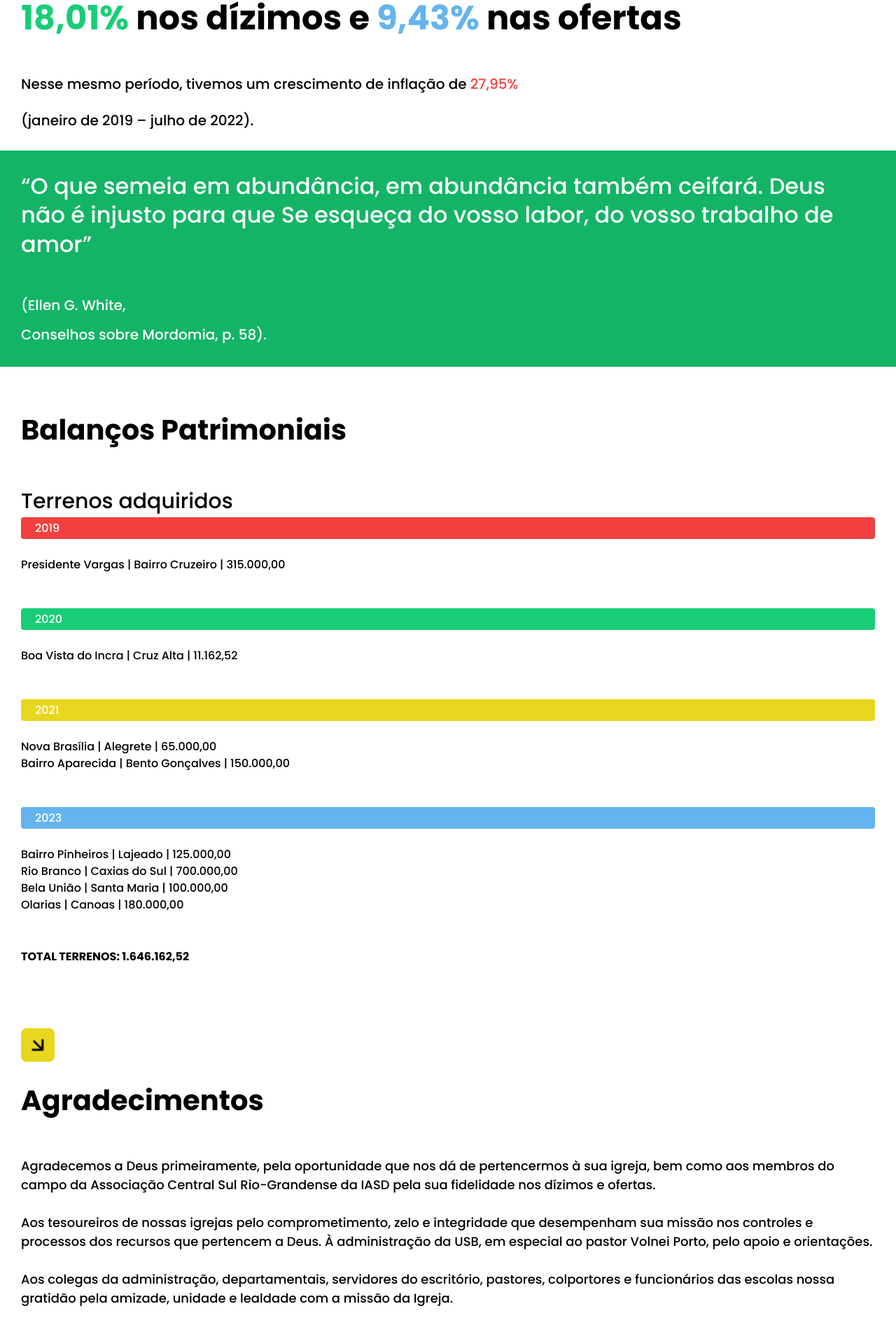
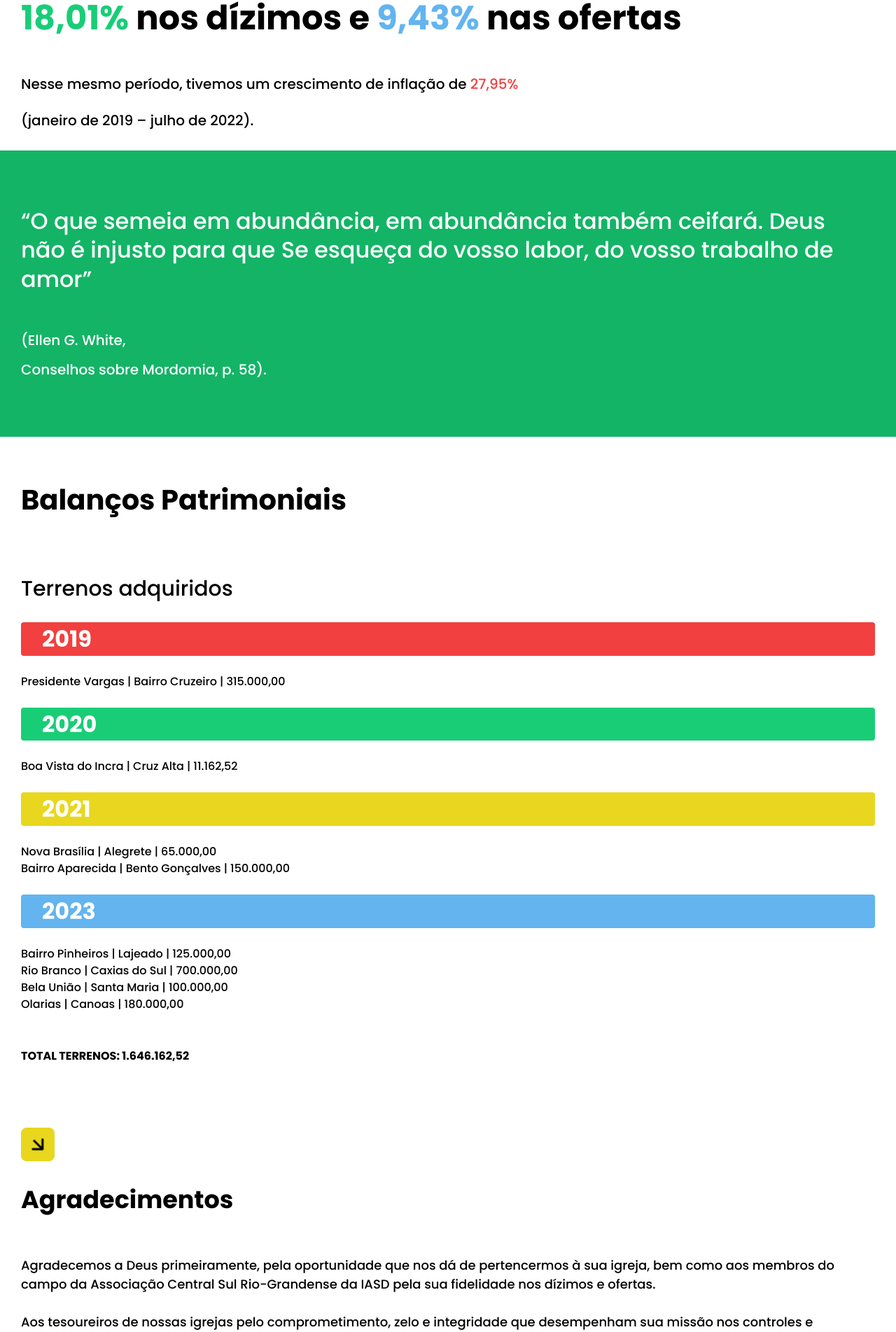
Before and after one commit to luizpaulolppa/site-quadrienal, a React (Create React App) app: page /everson in a window 1280 px wide. Shown: the part 1536-3439 px from the top of the page at 70% size. Built offline with nearby package versions, Linux system fonts and the light colour scheme.

Commit message:
adding fix

```diff
--- a/src/pages/EversonBraga/styles.ts
+++ b/src/pages/EversonBraga/styles.ts
@@ -63,7 +63,7 @@ export const Text = styled.p`
 `;
 
 export const GreenBox = styled.div`
-  padding: 30px;
+  padding: 80px 30px;
   background-color: #13b466;
   font-style: normal;
   font-weight: 500;
@@ -153,7 +153,7 @@ export const ThanksContainer = styled.div`
 export const ThanksTitle = styled.span`
   font-style: normal;
   font-weight: 600;
-  font-size: 40px;
+  font-size: 35px;
   line-height: 60px;
 `;
 
@@ -195,10 +195,14 @@ export const BalanceText = styled.span`
 
 export const BalanceBadge = styled.div`
   border-radius: 4px;
-  padding: 3px 20px;
+  padding: 3px 30px;
   background: ${(props) => props.color};
 
   span {
+    font-style: normal;
+    font-weight: 600;
+    font-size: 32px;
+    line-height: 130%;
     color: #FFFFFF;
   }
 `;
```
Also changed, not shown: src/pages/EversonBraga/index.tsx (+5 -4 lines).
